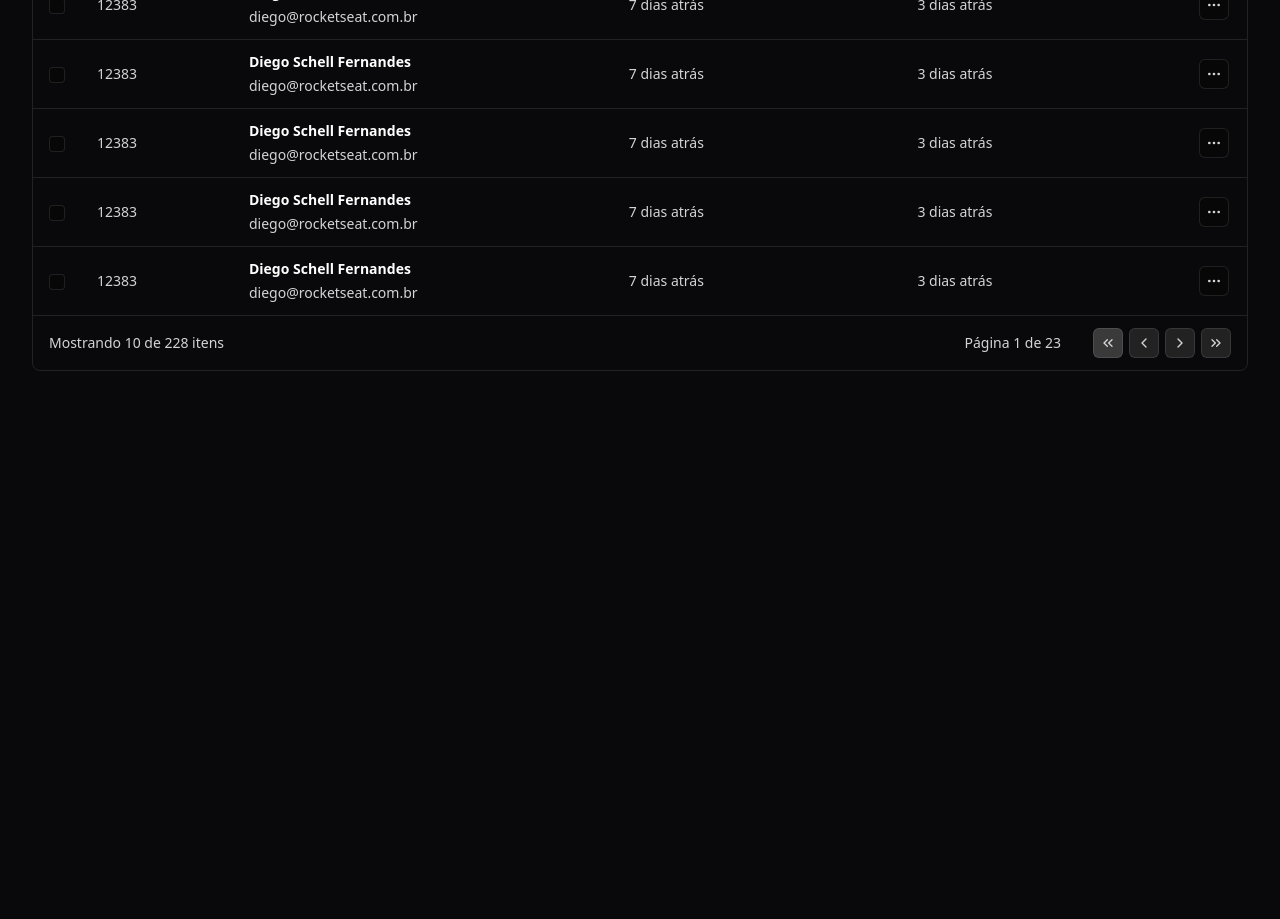
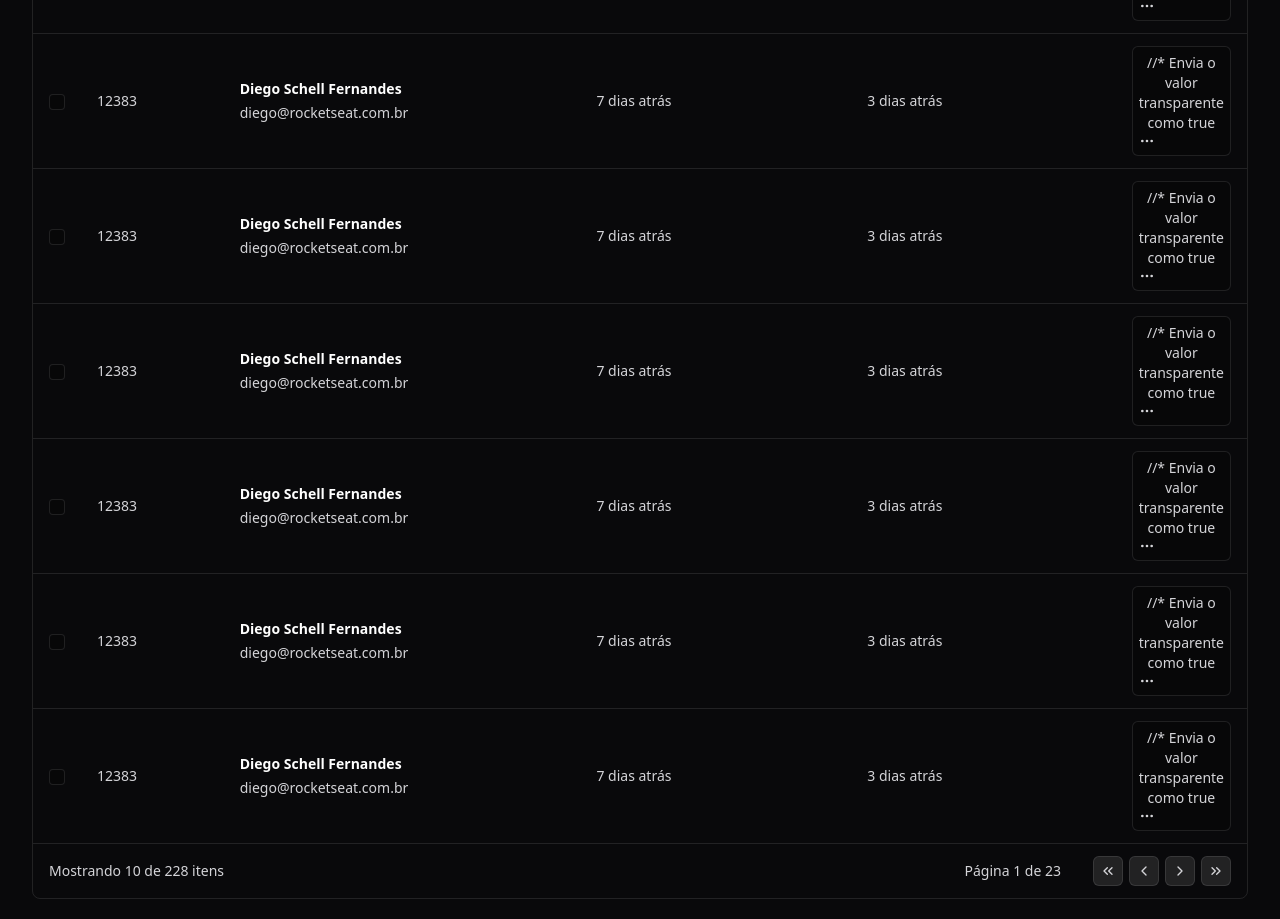
Before and after one commit to RaulBirlem/nlw-unite-reactjs, a React (Vite) app in the folder pass-in-web/: page / in a window 1280 px wide. Shown: the part 420-1339 px from the top of the page. Before the commit the page ends 811 px from the top, so only its background shows below. Built offline with nearby package versions, Linux system fonts and the light colour scheme.

Commit message:
creating button transparent component

```diff
--- a/pass-in-web/src/components/attendee-list.tsx
+++ b/pass-in-web/src/components/attendee-list.tsx
@@ -1,5 +1,6 @@
 
 import { Search, MoreHorizontal, ChevronsLeft, ChevronLeft, ChevronRight, ChevronsRight } from "lucide-react"
+import { IconButton } from "./icon-button"
 
 export function AttendeeList() {
     return (
@@ -45,9 +46,10 @@
                 <td className="py-3 px-4 text-sm text-zinc-300" >7 dias atrás</td>
                 <td className="py-3 px-4 text-sm text-zinc-300" >3 dias atrás</td>
                 <td className="py-3 px-4 text-sm text-zinc-300" >
-                    <button className="bg-black/20 border border-white/10 rounded-md p-1.5">
+                    <IconButton transparent> //* Envia o valor transparente como true
                         <MoreHorizontal className="size-4" />
-                    </button>
+                    </IconButton>
+
                     </td>
                </tr>
                 )
@@ -64,18 +66,18 @@
 
                             <div className="flex gap-1.5">
 
-                            <button className="bg-white/20 border border-white/10 rounded-md p-1.5">
+                            <IconButton>
                                 <ChevronsLeft className="size-4" />
-                            </button>
-                            <button className="bg-white/10 border border-white/10 rounded-md p-1.5">
+                            </IconButton>
+                            <IconButton>
                                 <ChevronLeft className="size-4" />
-                            </button>
-                            <button className="bg-white/10 border border-white/10 rounded-md p-1.5">
+                            </IconButton>
+                            <IconButton>
                                 <ChevronRight className="size-4" />
-                            </button>
-                            <button className="bg-white/10 border border-white/10 rounded-md p-1.5">
+                            </IconButton>
+                            <IconButton>
                                 <ChevronsRight className="size-4" />
-                            </button>
+                            </IconButton>
                         </div>
 
                         </div>
--- /dev/null
+++ b/pass-in-web/src/components/icon-button.tsx
@@ -0,0 +1,16 @@
+import { ComponentProps } from "react";
+
+interface IconButtonProps extends ComponentProps<'button'>{
+    transparent?: boolean  //! ? significa que a propriedade é opcional
+}
+
+export function IconButton({transparent, ...props}:IconButtonProps) {
+    return (
+        <button {...props}
+        className={
+            transparent
+            ? "bg-black/20 border border-white/10 rounded-md p-1.5"
+            : "bg-white/10 border border-white/10 rounded-md p-1.5"
+        }/>
+    )
+}
```
